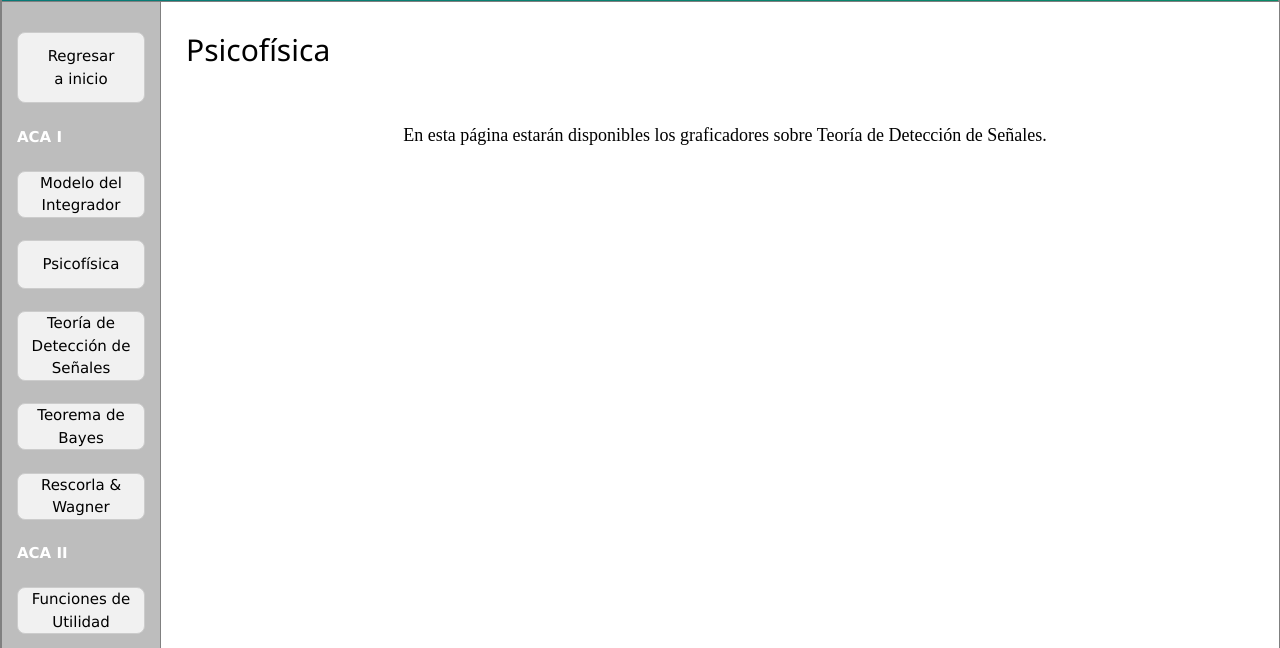
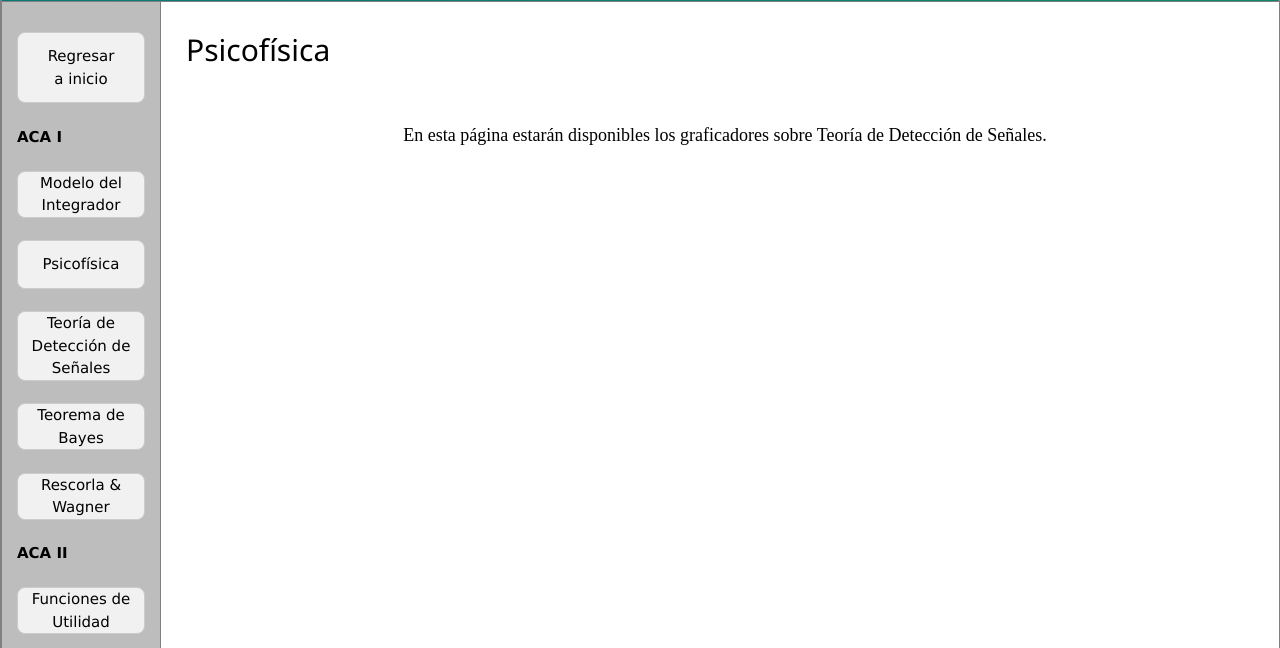
Before and after one commit to BouzasLab25/bouzaslab25.github.io, a Jekyll site: the page built from appsPAPIME/Psicofísica.html, in a window 1280 px wide. Shown: the part 175-823 px from the top of the page. Built offline with Jekyll 4.4.1, drawn with Linux system fonts in a browser that asks for light colours.

Commit message:
Update papime.html

```diff
--- a/_layouts/papime.html
+++ b/_layouts/papime.html
@@ -113,7 +113,7 @@ article {
 	  <li><a href="http://bouzaslab25.com/PAPIME2016/" class="w3-block w3-border w3-light-grey w3-hover-purple w3-padding-large w3-round-large" style="width:100%">Regresar a inicio</a></li>
 	  </center>
 	  <br>
-	  <li><font color="white"> <b>ACA I</b> </font></li>
+	  <li><font color="black"> <b>ACA I</b> </font></li>
 	  <br>
 	  <center>
 	  <li><a href="/appsPAPIME/Integrador.html" class="w3-block w3-round-large w3-border w3-light-grey w3-hover-indigo">Modelo del Integrador</a></li>
@@ -127,7 +127,7 @@ article {
 	  <li><a href="/appsPAPIME/RescorlaWagner.html" class="w3-block w3-round-large w3-border w3-light-grey w3-hover-cyan">Rescorla & Wagner</a></li>
 	  </center>
 	  <br>
-		<li><font color="white"><b>ACA II </b> </font></li>
+		<li><font color="black"><b>ACA II </b> </font></li>
 	  <br>
 	  <center>
 	  <li><a href="http://bouzaslab25.com/PAPIME2016/" class="w3-block w3-round-large w3-border w3-light-grey w3-hover-deep-purple">Funciones de Utilidad</a></li>
@@ -136,9 +136,9 @@ article {
 	  <br>
 	  <li><a href="http://bouzaslab25.com/PAPIME2016/" class="w3-block w3-round-large w3-border w3-light-grey w3-hover-purple">Decisión Perceptual: Modelos de Difusión</a></li>
 	  <br>
-	  <li><a href="http://bouzaslab25.com/PAPIME2016/" class="w3-block w3-round-large w3-border w3-light-grey w3-hover-pink">Categorización</a></li>
+	  <li><a href="http://bouzaslab25.com/PAPIME2016/" class="w3-block w3-round-large w3-border w3-light-grey w3-hover-pale-red">Categorización</a></li>
 	  <br>
-	  <li><a href="http://bouzaslab25.com/PAPIME2016/" class="w3-block w3-round-large w3-border w3-light-grey w3-hover-pale-red">Teoría de Juegos</a></li>
+	  <li><a href="http://bouzaslab25.com/PAPIME2016/" class="w3-block w3-round-large w3-border w3-light-grey w3-hover-pink">Teoría de Juegos</a></li>
 	  </center>
   </ul>
 </nav>
```
